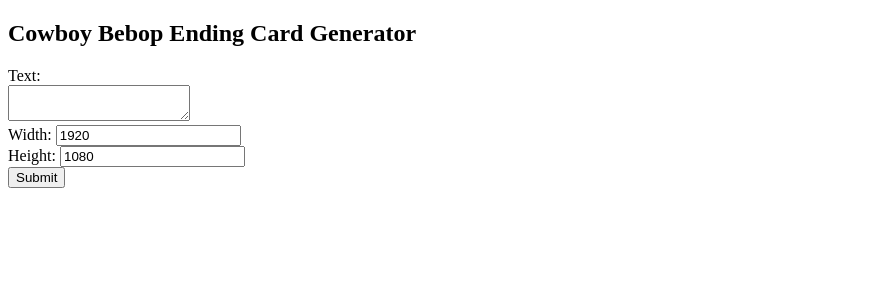
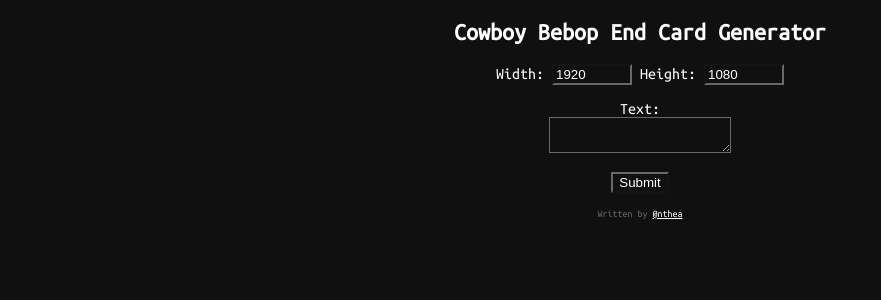
Before and after one commit to antheargh/bebop-generator, a Flask app: page / in a window 1280 px wide. Shown: the top 300 px of the page, without its empty margins (0-881 px from the left). Run offline with Flask 2, Linux system fonts and the light colour scheme.

Commit message:
Prettified form, added gaussian blur

```diff
--- a/generator.py
+++ b/generator.py
@@ -1,10 +1,6 @@
 #!/usr/bin/env python3
 
-from PIL import Image, ImageDraw, ImageFont
-
-DIM_4K = (3840, 2160)
-DIM_STANDARD_1 = (1920, 1080)
-DIM_STANDARD_2 = (1280, 720)
+from PIL import Image, ImageDraw, ImageFont, ImageFilter
 
 
 def draw_card(w, h, text):
@@ -36,5 +32,6 @@
         # Next line
         y += line_h
 
-    # img.show()
+    # Slight gaussian blur for ViNtAgE aesthetic
+    img = img.filter(ImageFilter.GaussianBlur(radius=font_size/55))
     return img
--- /dev/null
+++ b/static/css/home.css
@@ -0,0 +1,15 @@
+* {
+    background-color: #101010;
+    color: #fff;
+    border-color: #696969;
+}
+
+body {
+    font-family: "Ubuntu Mono", monospace;
+    text-align: center;
+}
+
+.credit {
+    font-size: 10px;
+    color: #696969;
+}
--- a/templates/home.html
+++ b/templates/home.html
@@ -2,15 +2,20 @@
 <html lang="en">
 <head>
     <meta charset="UTF-8">
-    <title>Form Test</title>
+    <title>Cowboy Bebop End Card Generator</title>
+    <link href="https://fonts.googleapis.com/css?family=Ubuntu+Mono&display=swap" rel="stylesheet">
+    <link rel= "stylesheet" type= "text/css" href= "{{ url_for('static',filename='css/home.css') }}">
 </head>
 <body>
-<h2>Cowboy Bebop Ending Card Generator</h2>
+<h2>Cowboy Bebop End Card Generator</h2>
 <form id="cardForm" action="/card" method="post">
-    Text:<br> <textarea name="cardText"></textarea><br>
-    Width: <input type="number" name="cardWidth" value="1920" required><br>
-    Height: <input type="number" name="cardHeight" value="1080" required><br>
+    Width: <input type="number" name="cardWidth" value="1920" required min="200" max="10000" size="5">
+    Height: <input type="number" name="cardHeight" value="1080" required min="200" max="10000" size="5"><br>
+    <br>
+    Text:<br> <textarea name="cardText" required></textarea><br> <br>
     <input id="cardSubmit" type="submit" value="Submit">
 </form>
+<br>
+<div class="credit">Written by <a href="https://nthea.xyz">@nthea</a></div>
 </body>
 </html>
```
